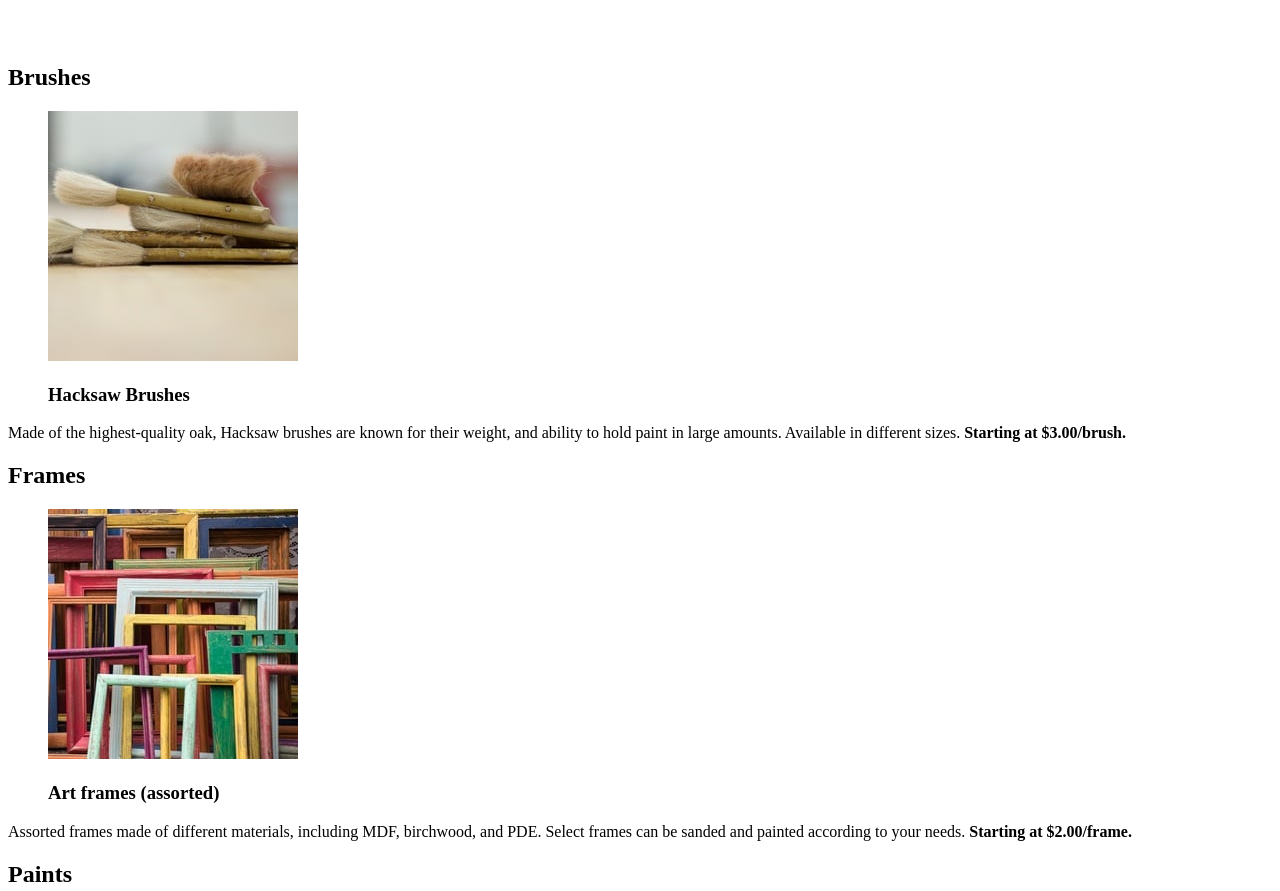
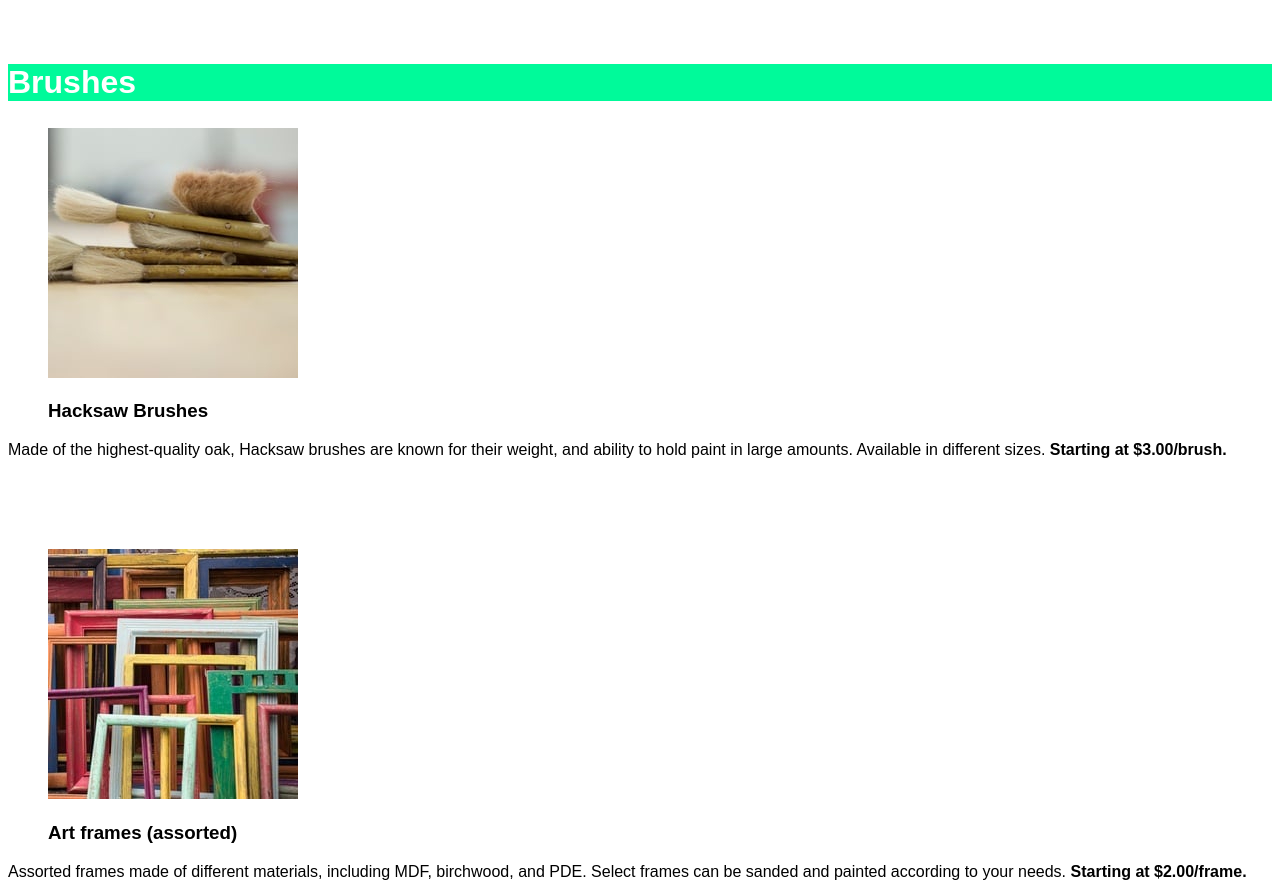
Before and after one commit to Paraprax/arts-and-crafts-page, a plain HTML site: page index.html in a window 1280 px wide. Shown: the part 185-1076 px from the top of the page. Drawn offline with Linux system fonts and the light colour scheme.

Commit message:
styling for title sections

```diff
--- a/index.html
+++ b/index.html
@@ -13,7 +13,7 @@
   <body>
     <header><h1>Ollie's Arts & Crafts Store</h1></header>
       <section>
-        <h2 id="brushes-title">Brushes</h2>
+        <h2 class="brushes title">Brushes</h2>
         <figure>
           <img src="./images/brushes.jpg" alt="paintbrushes" />
           <figcaption><h3>Hacksaw Brushes</h3></figcaption>
@@ -22,7 +22,7 @@
       </section>
 
       <section>
-        <h2 id="frames-title">Frames</h2>
+        <h2 class="frames title">Frames</h2>
         <figure>
           <img src="./images/frames.jpg" alt="picture frames" />
           <figcaption><h3>Art frames (assorted)</h3></figcaption>
@@ -31,7 +31,7 @@
       </section>
 
       <section>
-        <h2 id="paints-title">Paints</h2>
+        <h2 class="paints title">Paints</h2>
         <figure>
           <img src="./images/paints.jpg" alt="paint tubes" />
           <figcaption><h3>Clean Finnish paint</h3></figcaption>
--- a/style.css
+++ b/style.css
@@ -1,7 +1,20 @@
+body {
+  font-family: Arial, Helvetica, sans-serif;
+}
+
 h1 {
   background-image: url(images/tile-pattern.jpg);
   color: khaki;
   font-size: 100px;
   font-weight: bold;
-  font-family: Arial, Helvetica, sans-serif;
 }
+
+.brushes {
+  background-color: mediumspringgreen;
+}
+
+.title {
+  font-size: 32px;
+  font-weight: bold;
+  color: white;
+}
```
